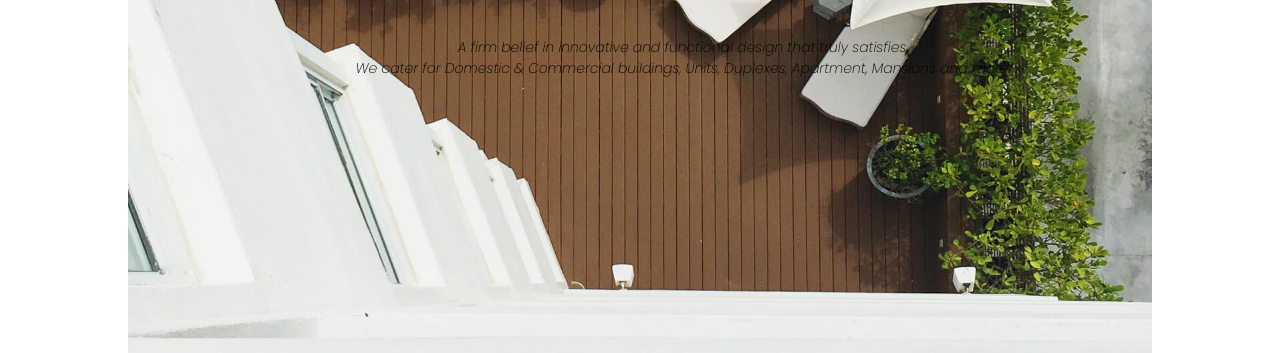
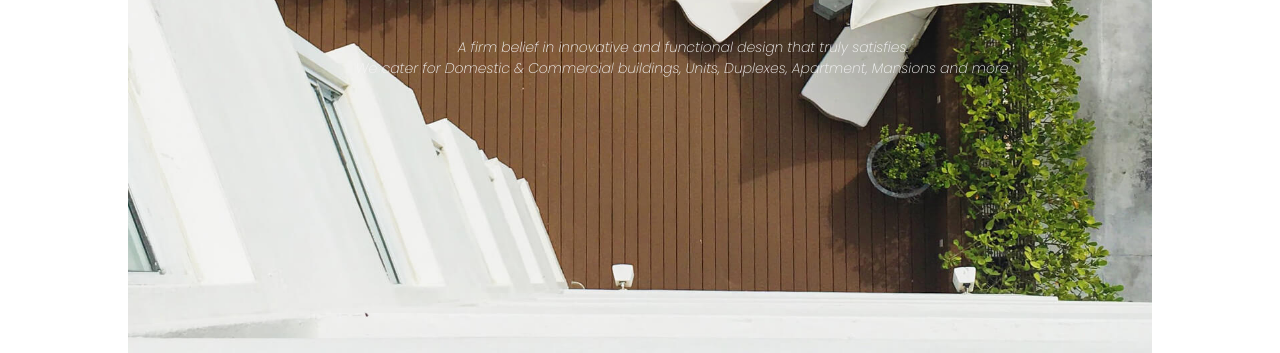
Before and after one commit to Jacobantwi0771/jake-chris-architect, a plain HTML site: page index.html in a window 1280 px wide. Shown: the part 447-800 px from the top of the page. Drawn offline with Linux system fonts and the light colour scheme.

Commit message:
Update Styles.css

```diff
--- a/Styles.css
+++ b/Styles.css
@@ -118,7 +118,7 @@ header ul li #home{
     font-weight: 200;
     font-style: italic;
     font-size: 1.3rem;
-    color: black;
+    color: whitesmoke;
 }
 
 
```
